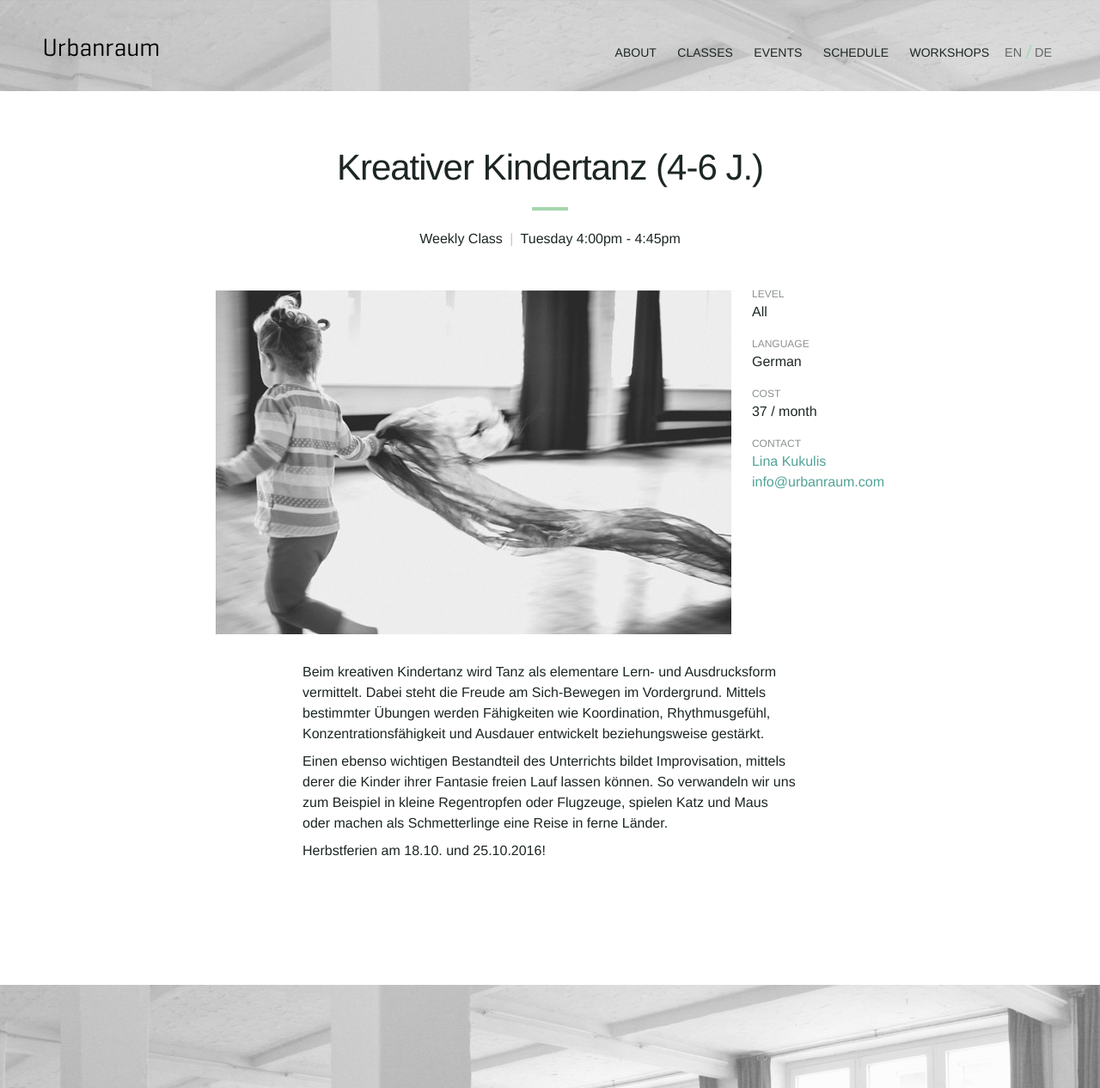
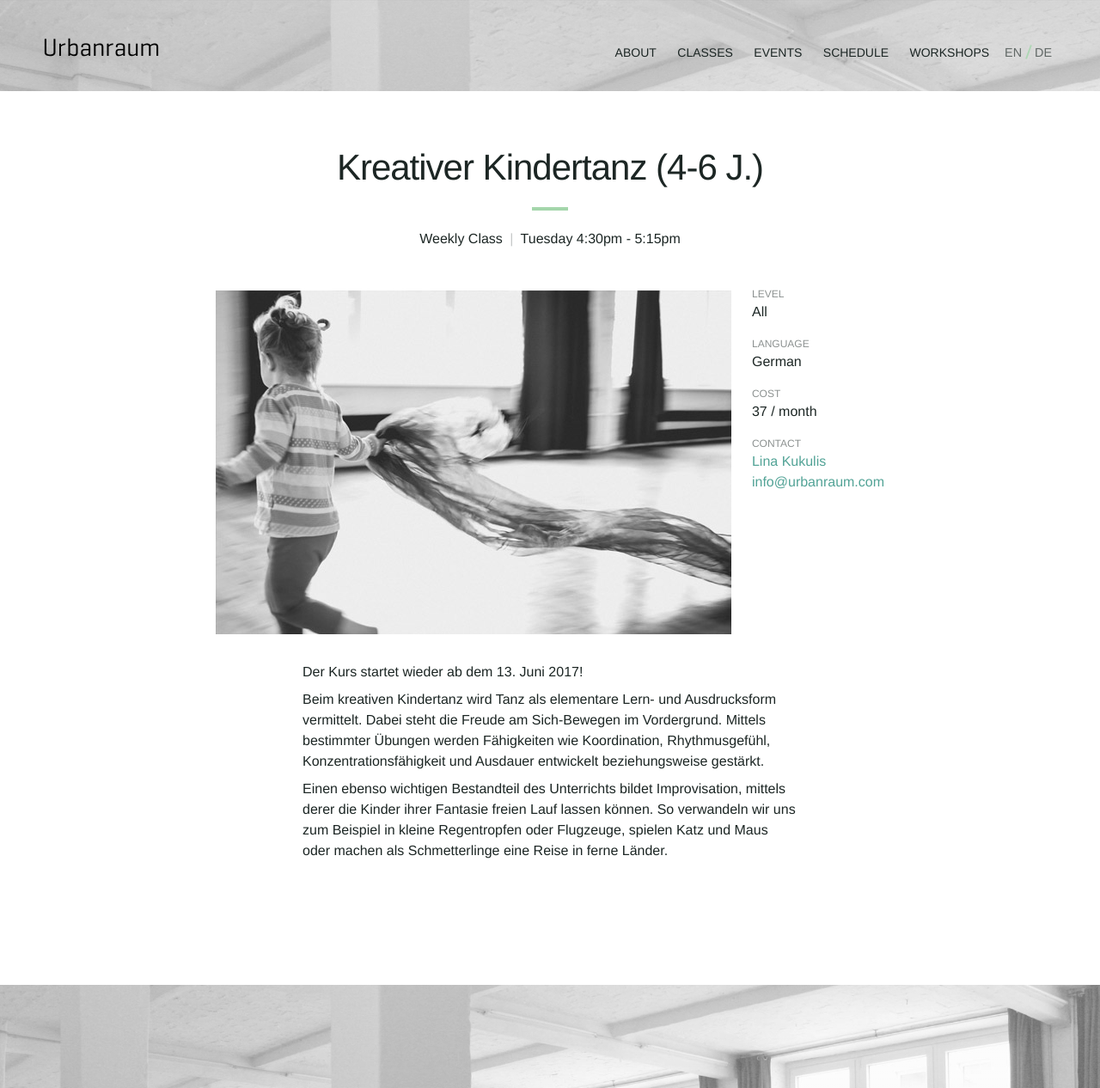
Before and after one commit to Kriesse/urbanraum, a Jekyll site: the page built from _classes/kreativer-kindertanz-lina-4.md, in a window 1280 px wide. Shown: the whole page at 86% size. Built offline with Jekyll 4.4.1, drawn with Linux system fonts in a browser that asks for light colours; nearby versions of some CDN libraries.

Commit message:
Update kreativer-kindertanz-lina-4.md

```diff
--- a/_classes/kreativer-kindertanz-lina-4.md
+++ b/_classes/kreativer-kindertanz-lina-4.md
@@ -3,8 +3,8 @@ order: "1"
 teacher: "lina"
 schedule:
   - day: "tuesday"
-    start: "4:00pm"
-    end: "4:45pm"
+    start: "4:30pm"
+    end: "5:15pm"
 image: "class-kindertanz.jpg"
 
 title_en: "Kreativer Kindertanz (4-6 J.)"
@@ -30,10 +30,11 @@ trial_de: "Auf Anfrage"
 description_en:
 
 description_de: |
+  Der Kurs startet wieder ab dem 13. Juni 2017!
+
   Beim kreativen Kindertanz wird Tanz als elementare Lern- und Ausdrucksform vermittelt. Dabei steht die Freude am Sich-Bewegen im Vordergrund.
   Mittels bestimmter Übungen werden Fähigkeiten wie Koordination, Rhythmusgefühl, Konzentrationsfähigkeit und Ausdauer entwickelt beziehungsweise gestärkt.
 
   Einen ebenso wichtigen Bestandteil des Unterrichts bildet Improvisation, mittels derer die Kinder ihrer Fantasie freien Lauf lassen können. So verwandeln wir uns zum Beispiel in kleine Regentropfen oder Flugzeuge, spielen Katz und Maus oder machen als Schmetterlinge eine Reise in ferne Länder.
 
-  Herbstferien am 18.10. und 25.10.2016!
 ---
```
